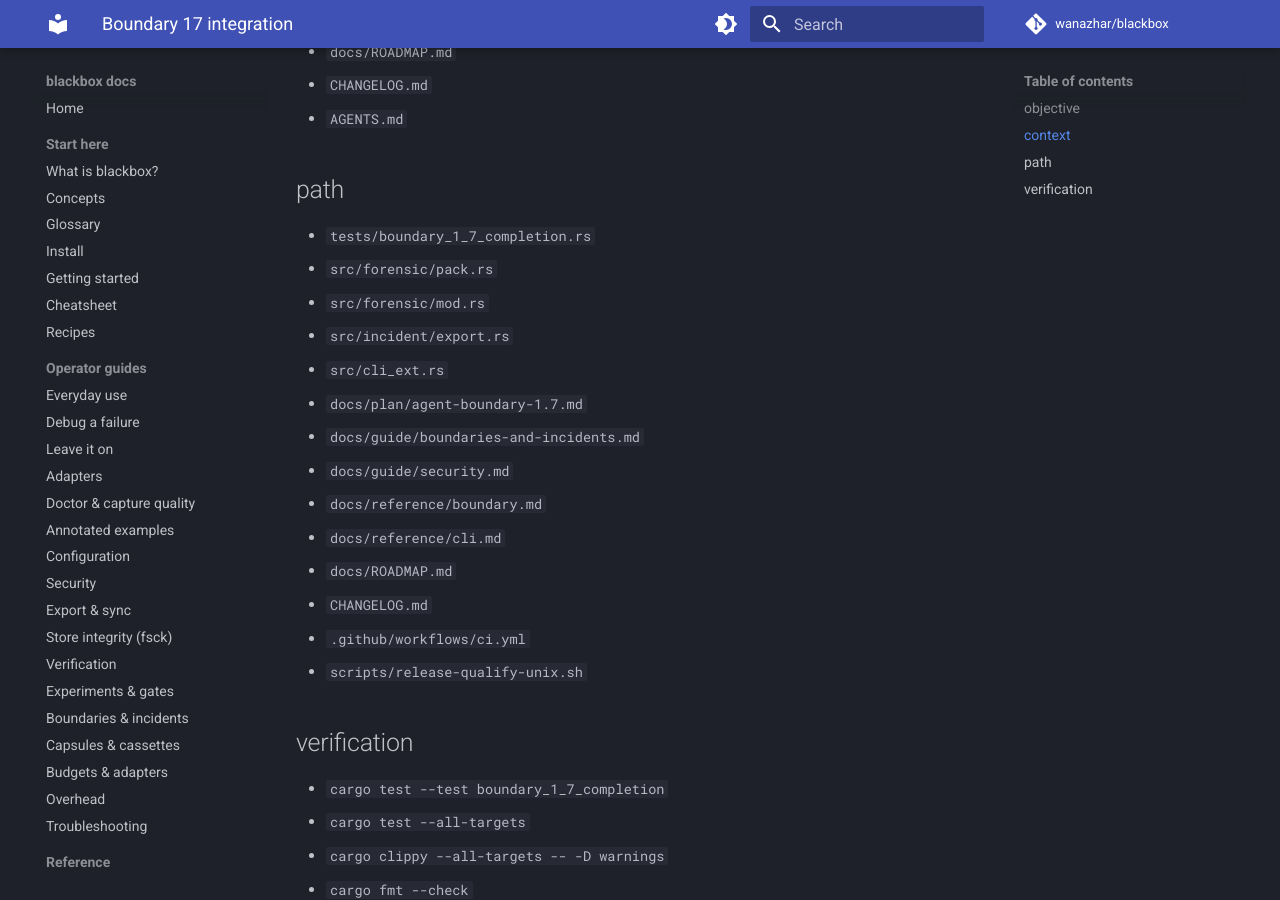
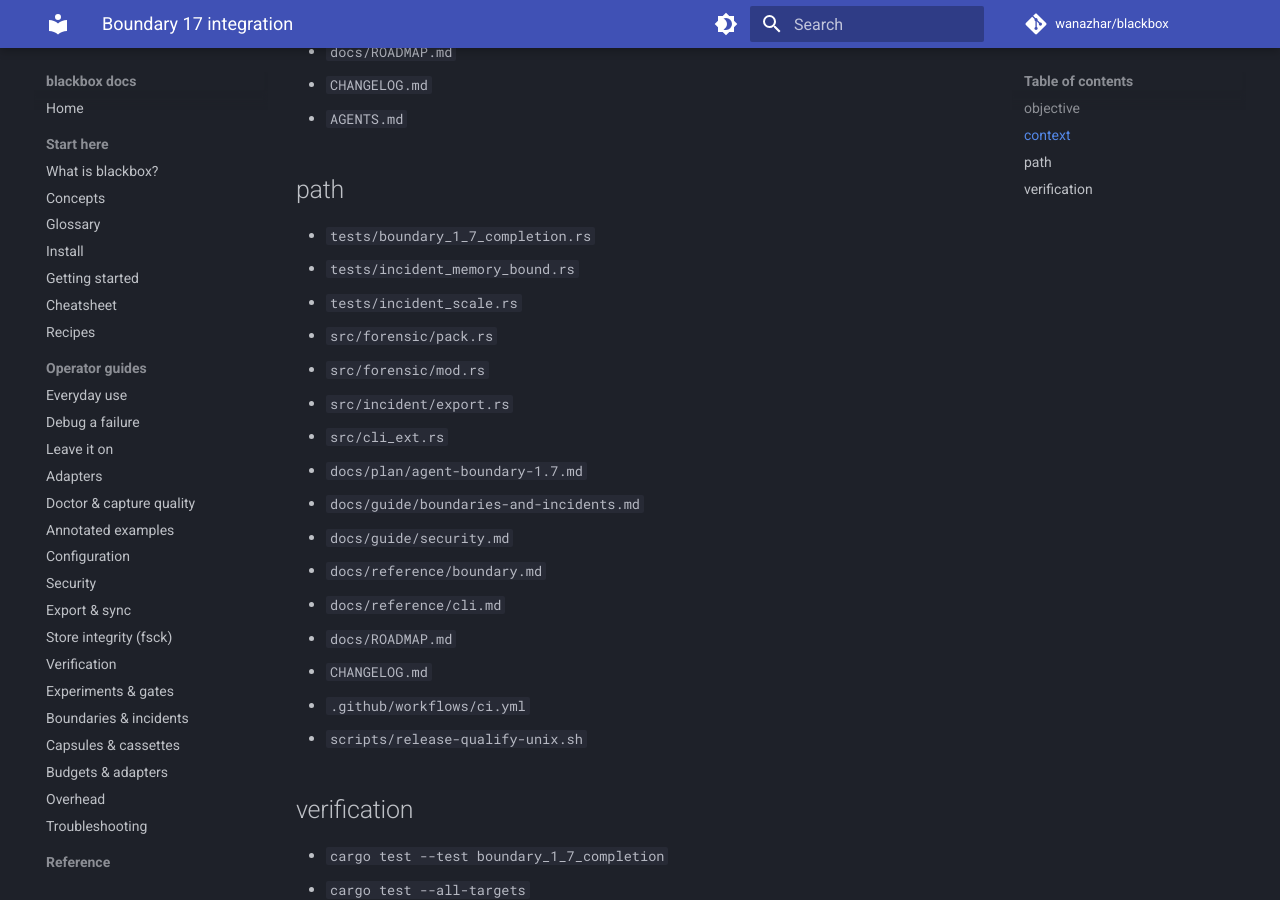
Before and after one commit to wanazhar/blackbox, an MkDocs documentation site: the page built from docs/plan/tasks/boundary-17-integration.md, in a window 1280 px wide and 900 px high, scrolled down 486 px. Built offline with MkDocs 1.6.1 and Material for MkDocs 9.7.7, drawn with Linux system fonts in a browser that asks for light colours; comment, search, counter and statistics services are not loaded.

Commit message:
docs(1.7): include incident memory qualification

```diff
--- a/docs/plan/tasks/boundary-17-integration.md
+++ b/docs/plan/tasks/boundary-17-integration.md
@@ -23,6 +23,8 @@
 ## path
 
 - `tests/boundary_1_7_completion.rs`
+- `tests/incident_memory_bound.rs`
+- `tests/incident_scale.rs`
 - `src/forensic/pack.rs`
 - `src/forensic/mod.rs`
 - `src/incident/export.rs`
```
